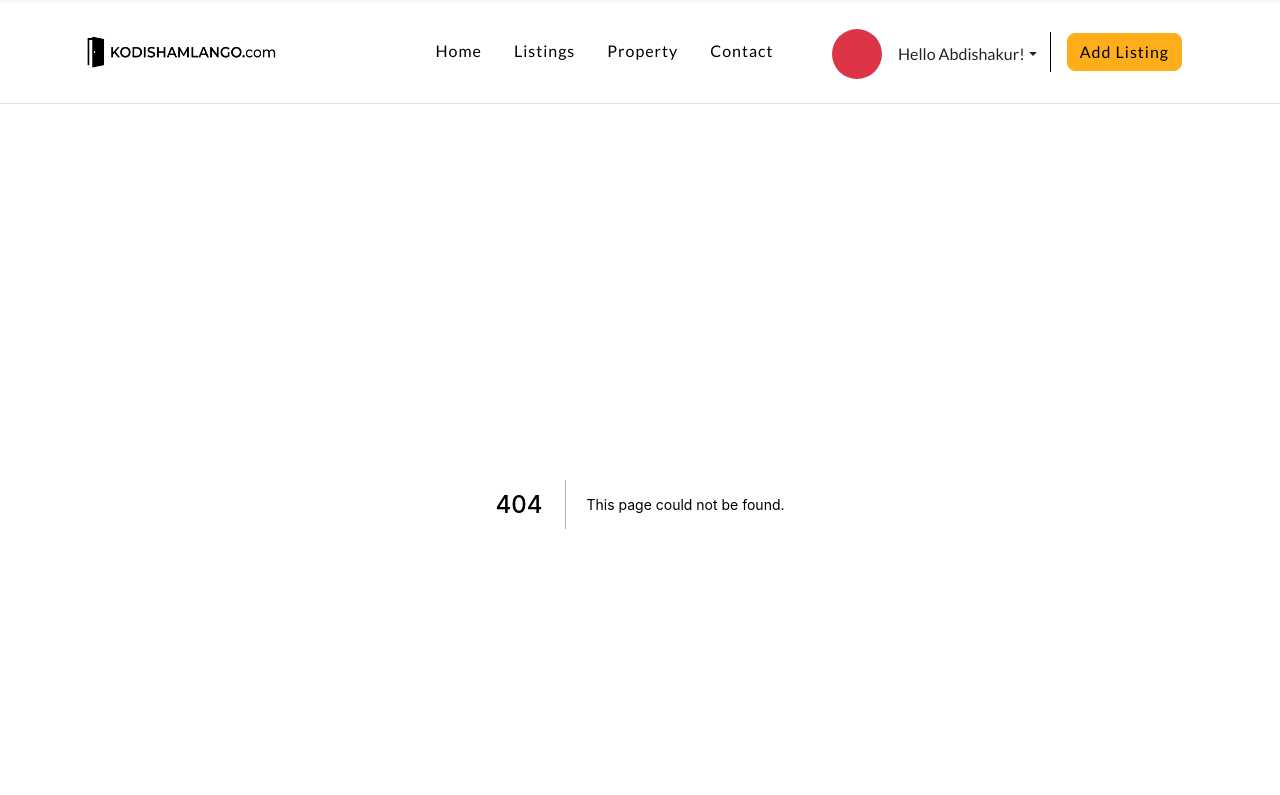
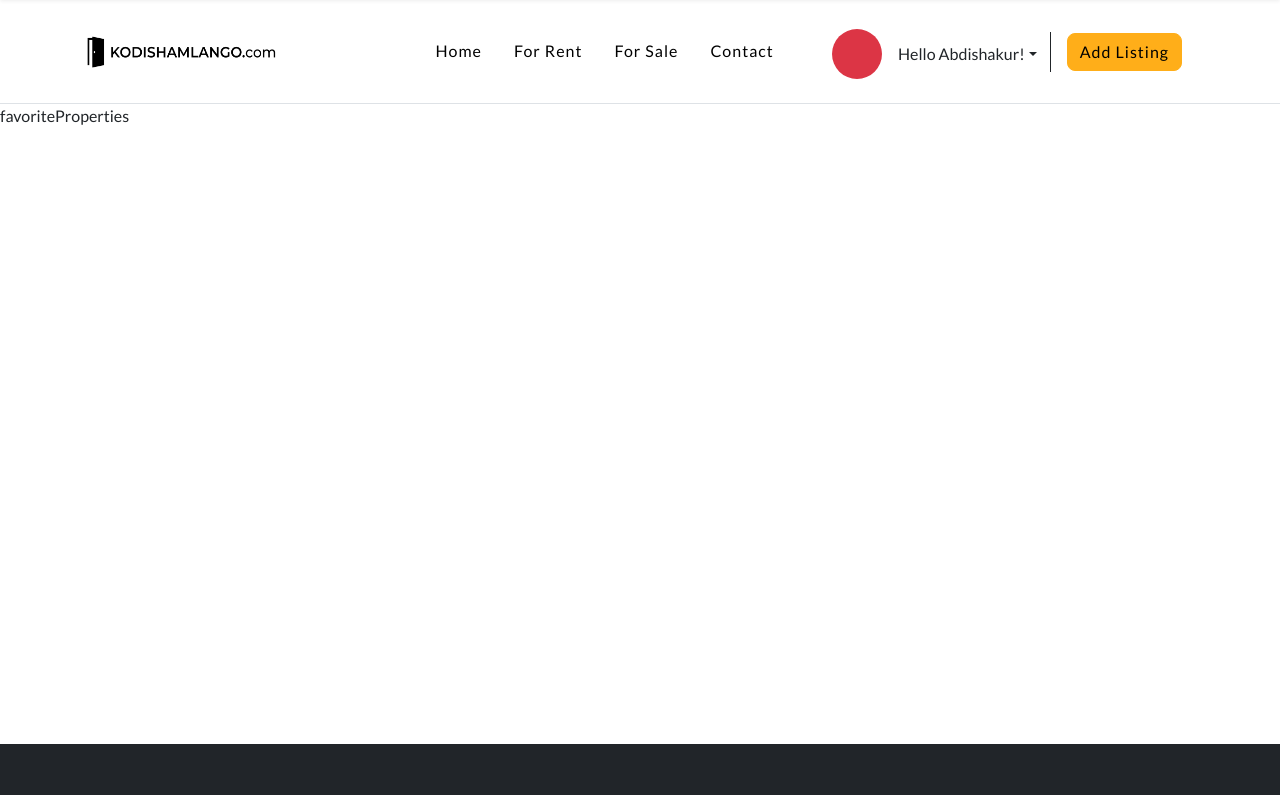
Before and after one commit to WaryaWaxbaro/kodishamlangocom, a Next.js app: page /admin/favorite-properties in a window 1280 px wide. Before the commit this address had no page. Shown: the top 795 px of the page. Built offline with nearby package versions, Linux system fonts and the light colour scheme.

Commit message:
create more pages

```diff
--- a/layout/NavbarLinks.js
+++ b/layout/NavbarLinks.js
@@ -159,18 +159,18 @@ const mainLinks = [
     icon: "bi bi-house-door-fill",
   },
   {
-    name: "Listings",
-    url: "/new-listing",
+    name: "For Rent",
+    url: "/for-rent",
     icon: "bi bi-card-list",
   },
   {
-    name: "Property",
-    url: "/",
+    name: "For Sale",
+    url: "/for-sale",
     icon: "bi bi-card-text",
   },
   {
     name: "Contact",
-    url: "/",
+    url: "/contact",
     icon: "bi bi-envelope-fill",
   },
 ];
@@ -178,22 +178,22 @@ const mainLinks = [
 const dropdownLinks = [
   {
     name: "Dashboard",
-    url: "/",
+    url: "/admin",
     icon: "bi bi-speedometer",
   },
   {
     name: "Profile",
-    url: "/",
+    url: "/admin/profile",
     icon: "bi bi-person-fill",
   },
   {
     name: "My properties",
-    url: "/",
+    url: "/admin/my-properties",
     icon: "bi bi-list-ul",
   },
   {
     name: "Favorite Properties",
-    url: "/",
+    url: "/admin/favorite-properties",
     icon: "bi bi-heart-fill",
   },
   {
@@ -203,12 +203,12 @@ const dropdownLinks = [
   },
   {
     name: "Payments",
-    url: "/",
+    url: "/admin/payments",
     icon: "bi bi-credit-card-fill",
   },
   {
     name: "Invoices",
-    url: "/",
+    url: "/admin/invoices",
     icon: "bi bi-journals",
   },
   {
--- /dev/null
+++ b/pages/admin/favorite-properties.js
@@ -0,0 +1,5 @@
+import React from "react";
+
+export default function favoriteProperties() {
+  return <div>favoriteProperties</div>;
+}
--- /dev/null
+++ b/pages/admin/invoices.js
@@ -0,0 +1,5 @@
+import React from "react";
+
+export default function invoices() {
+  return <div>invoices</div>;
+}
--- /dev/null
+++ b/pages/admin/my-properties.js
@@ -0,0 +1,5 @@
+import React from "react";
+
+export default function myProperties() {
+  return <div>myProperties</div>;
+}
--- /dev/null
+++ b/pages/admin/payments.js
@@ -0,0 +1,5 @@
+import React from "react";
+
+export default function payments() {
+  return <div>payments</div>;
+}
--- /dev/null
+++ b/pages/admin/profile.js
@@ -0,0 +1,5 @@
+import React from "react";
+
+export default function profile() {
+  return <div>profile</div>;
+}
--- /dev/null
+++ b/pages/contact.js
@@ -0,0 +1,5 @@
+import React from "react";
+
+export default function contact() {
+  return <div>contact</div>;
+}
--- /dev/null
+++ b/pages/for-rent.js
@@ -0,0 +1,6 @@
+import React from "react";
+import Listings from "../components/Listings";
+
+export default function forRent() {
+  return <Listings />;
+}
--- /dev/null
+++ b/pages/for-sale.js
@@ -0,0 +1,6 @@
+import React from "react";
+import Listings from "../components/Listings";
+
+export default function forSale() {
+  return <Listings />;
+}
```
Also changed, not shown: components/Listings.js (renamed from pages/listings.js, +4 -4 lines).
